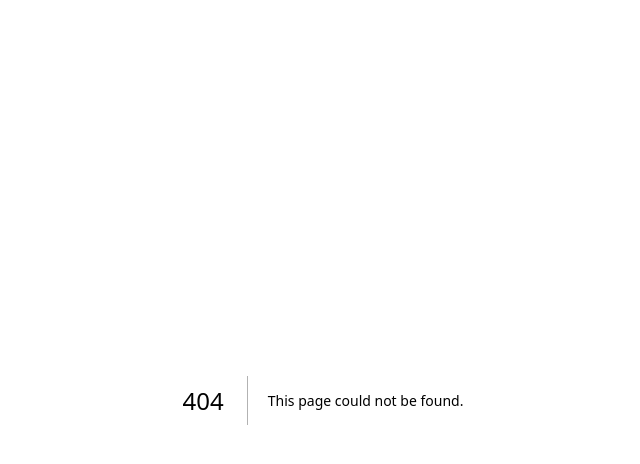
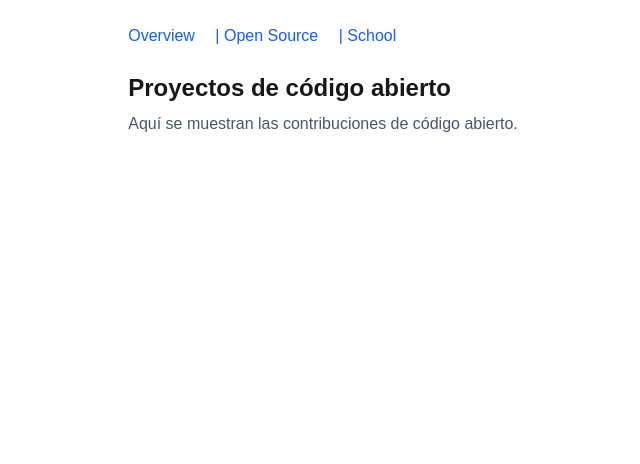
Before and after one commit to Segundoav/wdd430-portfolio, a Next.js app: page /projects/opensource in a window 1280 px wide. Before the commit this address had no page. Shown: the top 464 px of the page, without its empty margins (317-957 px from the left). Built offline with nearby package versions, Linux system fonts and the light colour scheme.

Commit message:
Add nested layout and routes for projects section

```diff
--- /dev/null
+++ b/app/projects/layout.tsx
@@ -0,0 +1,16 @@
+import Link from 'next/link';
+
+export default function ProjectsLayout({ children }: { children: React.ReactNode }) {
+  return (
+    <div className="p-6 max-w-4xl mx-auto">
+      <nav className="mb-6 space-x-4 text-blue-600 dark:text-blue-400 font-medium">
+        <Link href="/projects" className="hover:underline">Overview</Link> |{' '}
+        <Link href="/projects/opensource" className="hover:underline">Open Source</Link> |{' '}
+        <Link href="/projects/school" className="hover:underline">School</Link>
+      </nav>
+      <main>
+        {children}
+      </main>
+    </div>
+  );
+}
--- /dev/null
+++ b/app/projects/opensource/page.tsx
@@ -0,0 +1,8 @@
+export default function OpenSourcePage() {
+  return (
+    <div>
+      <h1 className="text-2xl font-bold mb-2">Proyectos de código abierto</h1>
+      <p className="text-gray-600 dark:text-gray-300">Aquí se muestran las contribuciones de código abierto.</p>
+    </div>
+  );
+}
--- /dev/null
+++ b/app/projects/page.tsx
@@ -0,0 +1,8 @@
+export default function ProjectsOverviewPage() {
+  return (
+    <div>
+      <h1 className="text-2xl font-bold mb-2">Resumen de proyectos</h1>
+      <p className="text-gray-600 dark:text-gray-300">Bienvenido a la sección general de mis proyectos.</p>
+    </div>
+  );
+}
--- /dev/null
+++ b/app/projects/school/page.tsx
@@ -0,0 +1,8 @@
+export default function SchoolPage() {
+  return (
+    <div>
+      <h1 className="text-2xl font-bold mb-2">Proyectos escolares</h1>
+      <p className="text-gray-600 dark:text-gray-300">Aquí puedes ver los proyectos desarrollados en los cursos.</p>
+    </div>
+  );
+}
```
